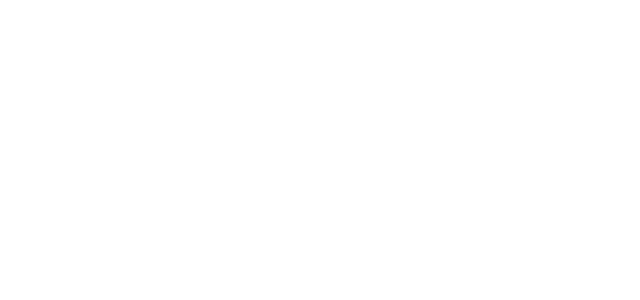
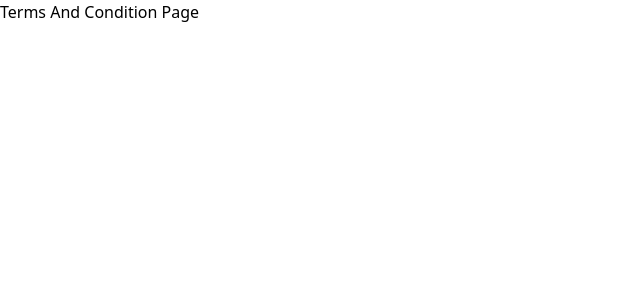
Before and after one commit to harsh6754/Solar-Power-Application, a React (Create React App) app in the folder client/: page /Terms-And-Condition in a window 1280 px wide. Before the commit this address had no page. Shown: the top 300 px of the page, without its empty margins (0-640 px from the left). Built offline with nearby package versions, Linux system fonts and the light colour scheme.

Commit message:
Term And Consition Page Integrated

```diff
--- a/client/src/App.js
+++ b/client/src/App.js
@@ -12,6 +12,7 @@ import Careers from './FooterPages/Careers';
 import Contact from './FooterPages/Contact';
 import Licensing from './FooterPages/Licensing';
 import PrivacyPolicy from './FooterPages/PrivacyPolicy';
+import Terms from './FooterPages/Terms';
 
 function App() {
   return (
@@ -32,6 +33,7 @@ function App() {
            <Route path='/contact' element={<Contact/>}/>
            <Route path='/licences' element={<Licensing/>}/>
            <Route path='/privacy-policy' element={<PrivacyPolicy/>}/>
+           <Route path ='/Terms-And-Condition' element={<Terms/>}/>
 
        </Routes>
     </div>
--- /dev/null
+++ b/client/src/FooterPages/Terms.jsx
@@ -0,0 +1,11 @@
+import React from 'react'
+
+const Terms = () => {
+  return (
+    <div>
+      Terms And Condition Page
+    </div>
+  )
+}
+
+export default Terms
--- a/client/src/component/Footer.jsx
+++ b/client/src/component/Footer.jsx
@@ -50,7 +50,7 @@ const Footer = () => {
                 <a href="/licences" className="hover:underline">Licensing</a>
               </li>
               <li className="mb-4">
-                <a href="#" className="hover:underline">Terms & Conditions</a>
+                <a href="/Terms-And-Condition" className="hover:underline">Terms & Conditions</a>
               </li>
             </ul>
           </div>
```
Also changed, not shown: client/src/FooterPages/TC.jsx (deleted).
